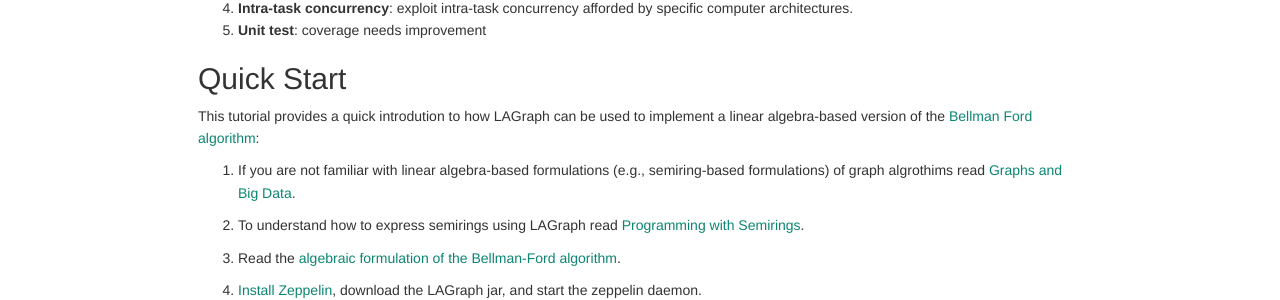
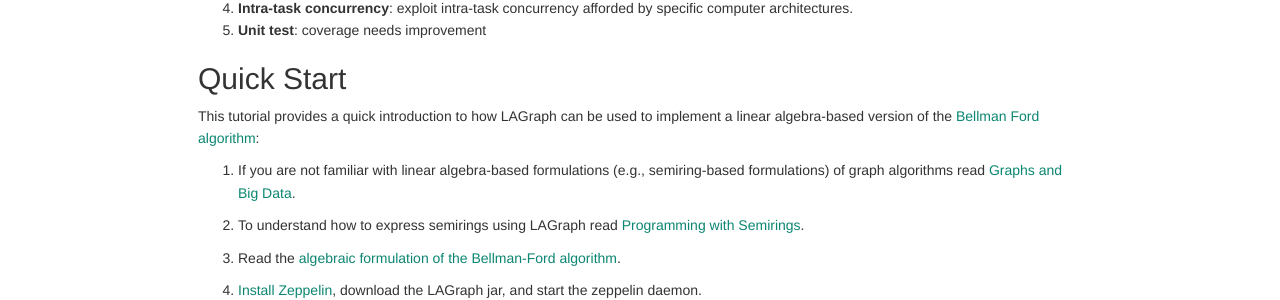
Before and after one commit to IBM/lagraph, a Jekyll site: the page built from docs/index.md, in a window 1280 px wide and 900 px high, scrolled down 403 px. Shown: the part 152-452 px from the top of the window. Built offline with Jekyll 4.4.1, drawn with Linux system fonts in a browser that asks for light colours.

Commit message:
Typos on string #052, #057

```diff
--- a/docs/index.md
+++ b/docs/index.md
@@ -49,12 +49,12 @@ updated to exploit Spark Datasets.
 
 ## Quick Start
 
-This tutorial provides a quick introdution to how LAGraph can be used
+This tutorial provides a quick introduction to how LAGraph can be used
 to implement a linear algebra-based version of the
 [Bellman Ford algorithm](https://en.wikipedia.org/wiki/Bellman%E2%80%93Ford_algorithm):
 
 1. If you are not familiar with linear algebra-based formulations
-   (e.g., semiring-based formulations) of graph algrothims read
+   (e.g., semiring-based formulations) of graph algorithms read
    [Graphs and Big Data](graphs-overview).
 
 1. To understand how to express semirings using LAGraph read
```
